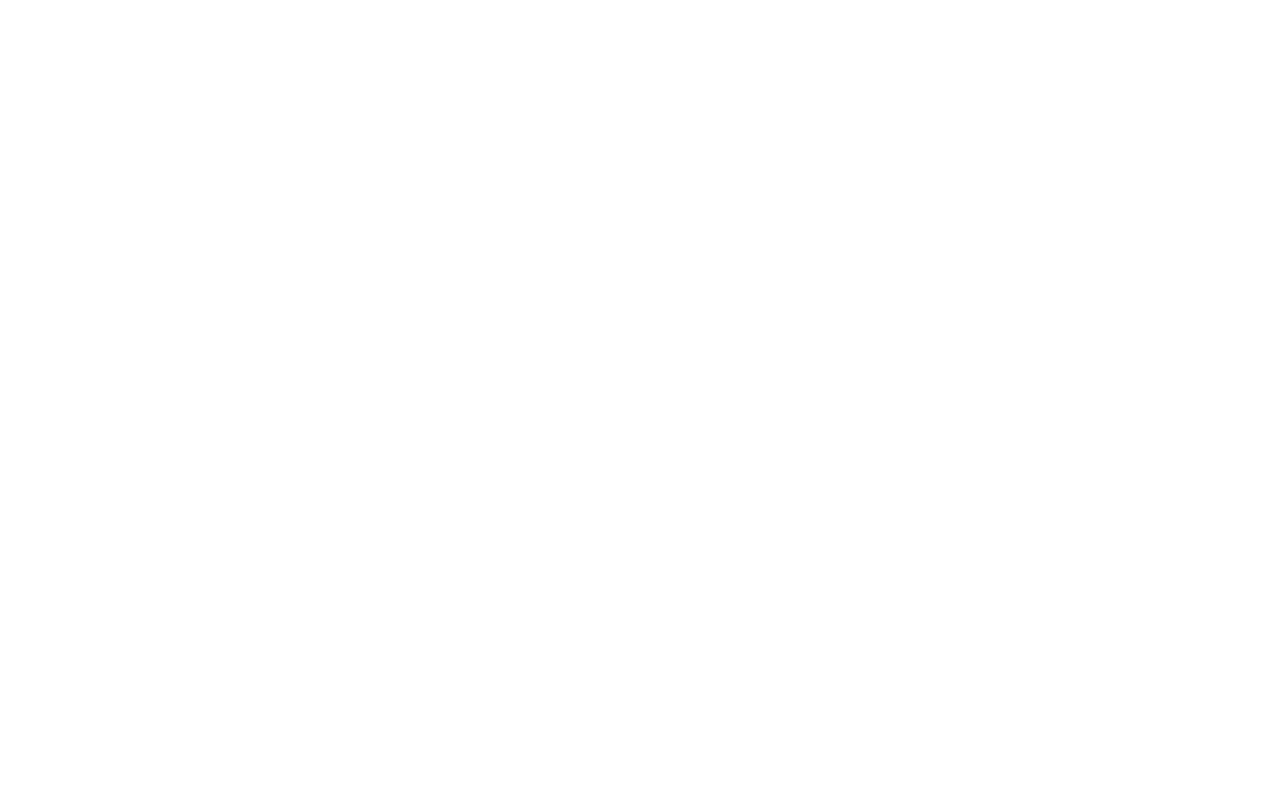
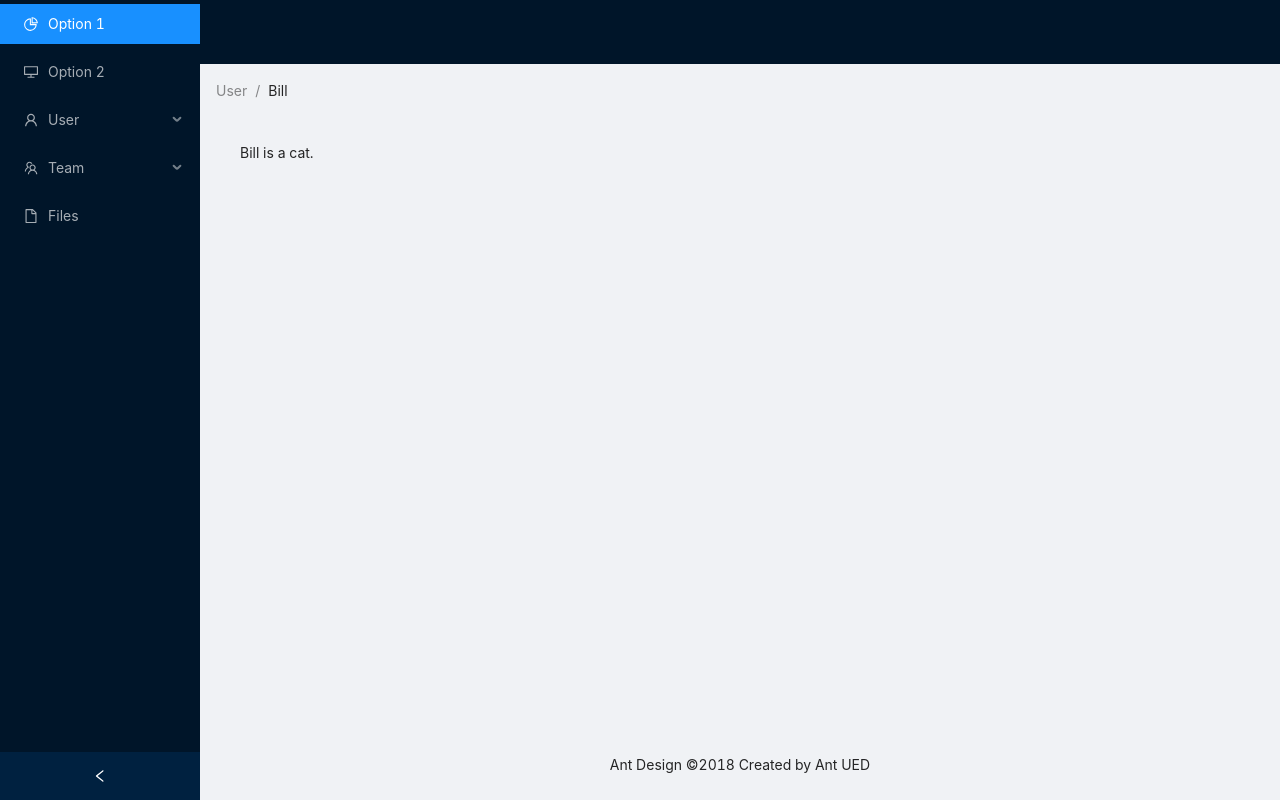
Before and after one commit to DogHuan/react-admin-system, a React (Create React App) app in the folder admin-system/: page /mainMeun in a window 1280 px wide. Built offline with nearby package versions, Linux system fonts and the light colour scheme.

Commit message:
路由菜单的重新修改

```diff
--- a/admin-system/src/App.js
+++ b/admin-system/src/App.js
@@ -1,6 +1,7 @@
 import './App.css';
-import { Route, Switch } from 'react-router-dom'
+import { Route, Switch, Redirect } from 'react-router-dom'
 import Login from './Login/index'
+import MainMeun from './MainMeun';
 
 // 一、函数组件的声明方式有两种：
 // 1、function + 函数名   2、const + 函数名=(props)=>
@@ -13,8 +14,10 @@ const App = (props) => {
     // 方法2用 Redirect 会重定向url，推荐方法1。
     <Switch>
       {/* 此刻页面路由就会自定义为Login登录页面了 */}
-      <Route path="/" component={Login} exact></Route>
+      {/* <Route path="/" component={Login} ></Route> */}
       <Route path="/login" component={Login}></Route>
+      <Route path="/mainMeun" component={MainMeun}></Route>
+      <Redirect to="/login" />
     </Switch>
   );
 }
--- a/admin-system/src/Login/index.js
+++ b/admin-system/src/Login/index.js
@@ -1,7 +1,9 @@
 import React, { Component } from "react";
+import { Route, Switch, Link } from 'react-router-dom';
 import { Form, Input, Button, Checkbox, message } from 'antd';
 import { UserOutlined, LockOutlined } from '@ant-design/icons';
 import './index.css'
+import MainMeun from "../MainMeun";
 export default class Login extends Component {
   constructor(props) {
     super(props)
@@ -87,12 +89,7 @@ export default class Login extends Component {
               </Button>
             </Form.Item>
           </Form>
-          <Button type="primary" htmlType="submit" onClick={this.handleUser} >
-            用户
-          </Button>
-          <Button type="primary" htmlType="submit" onClick={this.handleCommod} >
-            商品
-          </Button>
+          <Link to='/MainMeun'>用户管理</Link>
         </div>
       </div>
     )
--- /dev/null
+++ b/admin-system/src/MainMeun/index.css
@@ -0,0 +1,9 @@
+#components-layout-demo-side .logo {
+  height: 32px;
+  margin: 16px;
+  background: rgba(255, 255, 255, 0.3);
+}
+
+.site-layout .site-layout-background {
+  background: #fff;
+}
--- /dev/null
+++ b/admin-system/src/MainMeun/index.js
@@ -0,0 +1,69 @@
+import React,{Component} from 'react';
+import { Layout, Menu, Breadcrumb } from 'antd';
+import {
+  DesktopOutlined,
+  PieChartOutlined,
+  FileOutlined,
+  TeamOutlined,
+  UserOutlined,
+} from '@ant-design/icons';
+
+const { Header, Content, Footer, Sider } = Layout;
+const { SubMenu } = Menu;
+
+export default class MainMeun extends Component {
+  state = {
+    collapsed: false,
+  };
+
+  onCollapse = collapsed => {
+    console.log(collapsed);
+    this.setState({ collapsed });
+  };
+
+  render() {
+    const { collapsed } = this.state;
+    return (
+      <Layout style={{ minHeight: '100vh' }}>
+        <Sider collapsible collapsed={collapsed} onCollapse={this.onCollapse}>
+          <div className="logo" />
+          <Menu theme="dark" defaultSelectedKeys={['1']} mode="inline">
+            <Menu.Item key="1" icon={<PieChartOutlined />}>
+              Option 1
+            </Menu.Item>
+            <Menu.Item key="2" icon={<DesktopOutlined />}>
+              Option 2
+            </Menu.Item>
+            <SubMenu key="sub1" icon={<UserOutlined />} title="User">
+              <Menu.Item key="3">Tom</Menu.Item>
+              <Menu.Item key="4">Bill</Menu.Item>
+              <Menu.Item key="5">Alex</Menu.Item>
+            </SubMenu>
+            <SubMenu key="sub2" icon={<TeamOutlined />} title="Team">
+              <Menu.Item key="6">Team 1</Menu.Item>
+              <Menu.Item key="8">Team 2</Menu.Item>
+            </SubMenu>
+            <Menu.Item key="9" icon={<FileOutlined />}>
+              Files
+            </Menu.Item>
+          </Menu>
+        </Sider>
+        <Layout className="site-layout">
+          <Header className="site-layout-background" style={{ padding: 0 }} />
+          <Content style={{ margin: '0 16px' }}>
+            <Breadcrumb style={{ margin: '16px 0' }}>
+              <Breadcrumb.Item>User</Breadcrumb.Item>
+              <Breadcrumb.Item>Bill</Breadcrumb.Item>
+            </Breadcrumb>
+            <div className="site-layout-background" style={{ padding: 24, minHeight: 360 }}>
+              Bill is a cat.
+            </div>
+          </Content>
+          <Footer style={{ textAlign: 'center' }}>Ant Design ©2018 Created by Ant UED</Footer>
+        </Layout>
+      </Layout>
+
+    );
+  }
+
+}
```
